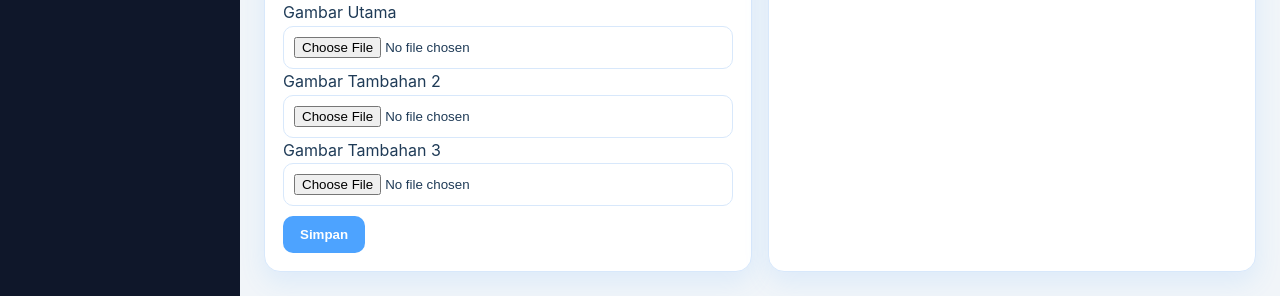
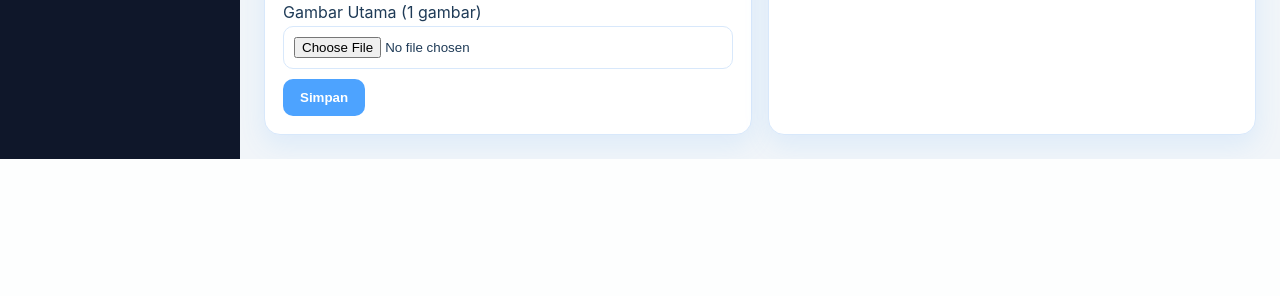
Before and after one commit to ahmadfadhillahh/SIAPADPEM, a PHP site: page /admin/kegiatan.php in a window 1280 px wide. Shown: the part 817-1113 px from the top of the page. After the commit the page ends 976 px from the top, so only its background shows below. Run offline with PHP 8.4, Linux system fonts and the light colour scheme; a user stored in the database is signed in; tables that the repository leaves empty hold one stand-in row (values such as "Sample post").

Commit message:
Simplify kegiatan publication to single image upload

```diff
--- a/admin/kegiatan.php
+++ b/admin/kegiatan.php
@@ -36,29 +36,23 @@ if ($_SERVER['REQUEST_METHOD'] === 'POST') {
     $tgl = $_POST['tanggal_publikasi'] ?? date('Y-m-d');
 
     $img1 = uploadFile($_FILES['gambar'] ?? [], 'kegiatan');
-    $img2 = uploadFile($_FILES['gambar2'] ?? [], 'kegiatan');
-    $img3 = uploadFile($_FILES['gambar3'] ?? [], 'kegiatan');
 
     if ($id > 0) {
-        $stmt = $pdo->prepare('SELECT gambar_path, gambar_path_2, gambar_path_3 FROM publikasi_kegiatan WHERE id=?');
+        $stmt = $pdo->prepare('SELECT gambar_path FROM publikasi_kegiatan WHERE id=?');
         $stmt->execute([$id]);
-        $old = $stmt->fetch();
+        $old = $stmt->fetchColumn();
 
-        $path1 = $img1 ?: ($old['gambar_path'] ?? null);
-        $path2 = $img2 ?: ($old['gambar_path_2'] ?? null);
-        $path3 = $img3 ?: ($old['gambar_path_3'] ?? null);
+        $path1 = $img1 ?: $old;
 
-        $pdo->prepare('UPDATE publikasi_kegiatan SET judul=?, ringkasan=?, konten=?, penulis=?, tanggal_publikasi=?, gambar_path=?, gambar_path_2=?, gambar_path_3=? WHERE id=?')
-            ->execute([$judul, $ringkasan, $konten, $penulis, $tgl, $path1, $path2, $path3, $id]);
+        $pdo->prepare('UPDATE publikasi_kegiatan SET judul=?, ringkasan=?, konten=?, penulis=?, tanggal_publikasi=?, gambar_path=?, gambar_path_2=NULL, gambar_path_3=NULL WHERE id=?')
+            ->execute([$judul, $ringkasan, $konten, $penulis, $tgl, $path1, $id]);
 
-        if ($img1 && !empty($old['gambar_path'])) deleteUploadedFile($old['gambar_path']);
-        if ($img2 && !empty($old['gambar_path_2'])) deleteUploadedFile($old['gambar_path_2']);
-        if ($img3 && !empty($old['gambar_path_3'])) deleteUploadedFile($old['gambar_path_3']);
+        if ($img1 && !empty($old)) deleteUploadedFile($old);
 
         flash('success', 'Kegiatan diperbarui.');
     } else {
-        $pdo->prepare('INSERT INTO publikasi_kegiatan (judul, ringkasan, konten, penulis, tanggal_publikasi, gambar_path, gambar_path_2, gambar_path_3) VALUES (?,?,?,?,?,?,?,?)')
-            ->execute([$judul, $ringkasan, $konten, $penulis, $tgl, $img1, $img2, $img3]);
+        $pdo->prepare('INSERT INTO publikasi_kegiatan (judul, ringkasan, konten, penulis, tanggal_publikasi, gambar_path, gambar_path_2, gambar_path_3) VALUES (?,?,?,?,?,?,NULL,NULL)')
+            ->execute([$judul, $ringkasan, $konten, $penulis, $tgl, $img1]);
         flash('success', 'Kegiatan ditambahkan.');
     }
 
@@ -97,9 +91,7 @@ $rows = $pdo->query('SELECT * FROM publikasi_kegiatan ORDER BY tanggal_publikasi
       <div id="kontenEditor" class="editor-content" contenteditable="true"><?= $edit ? $edit['konten'] : '' ?></div>
       <textarea name="konten" id="kontenInput" style="display:none"></textarea>
 
-      <label>Gambar Utama</label><input type="file" name="gambar" accept="image/*">
-      <label>Gambar Tambahan 2</label><input type="file" name="gambar2" accept="image/*">
-      <label>Gambar Tambahan 3</label><input type="file" name="gambar3" accept="image/*">
+      <label>Gambar Utama (1 gambar)</label><input type="file" name="gambar" accept="image/*">
       <button class="btn" type="submit" style="margin-top:10px">Simpan</button>
     </form>
   </div>
```
